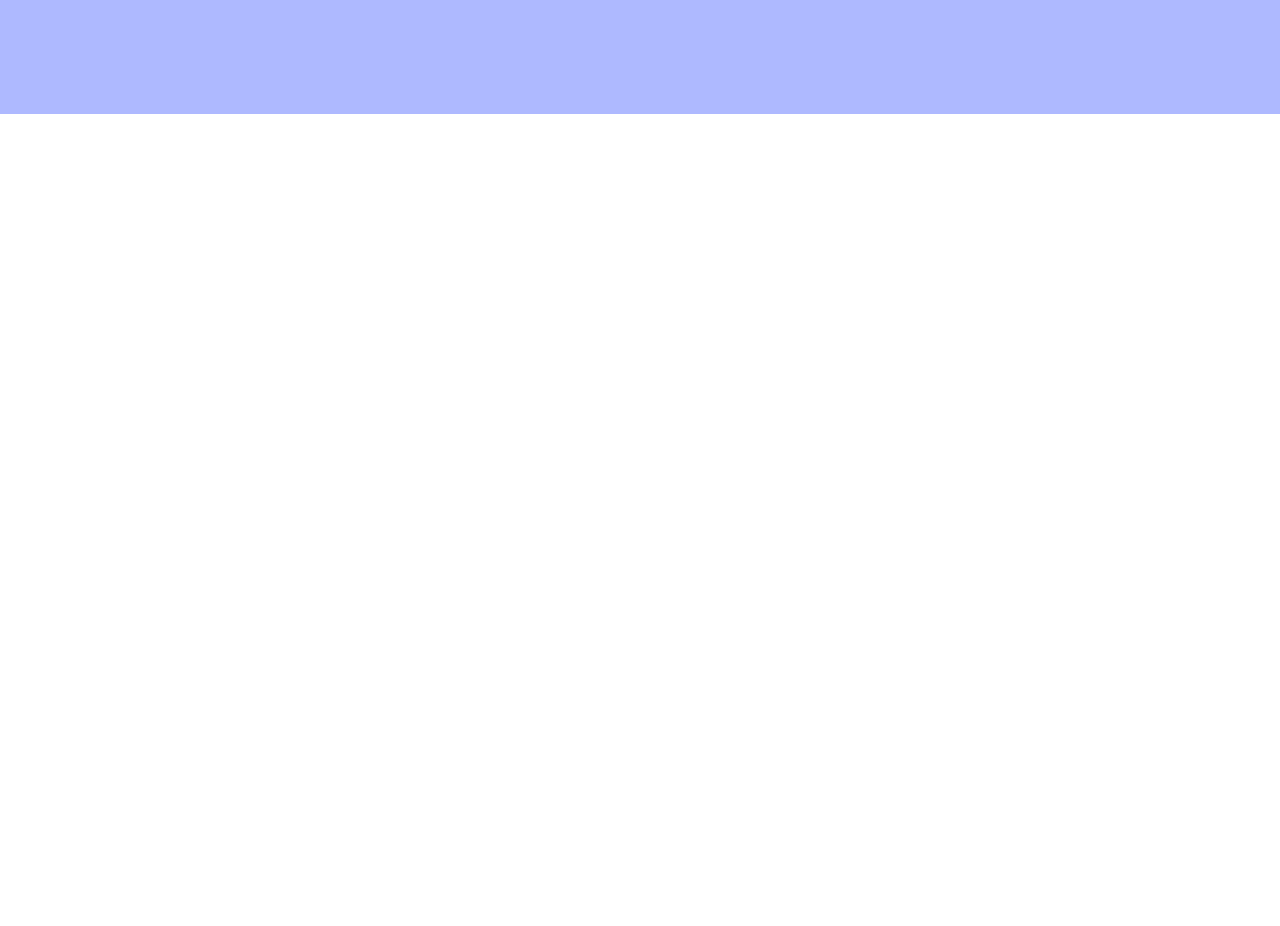
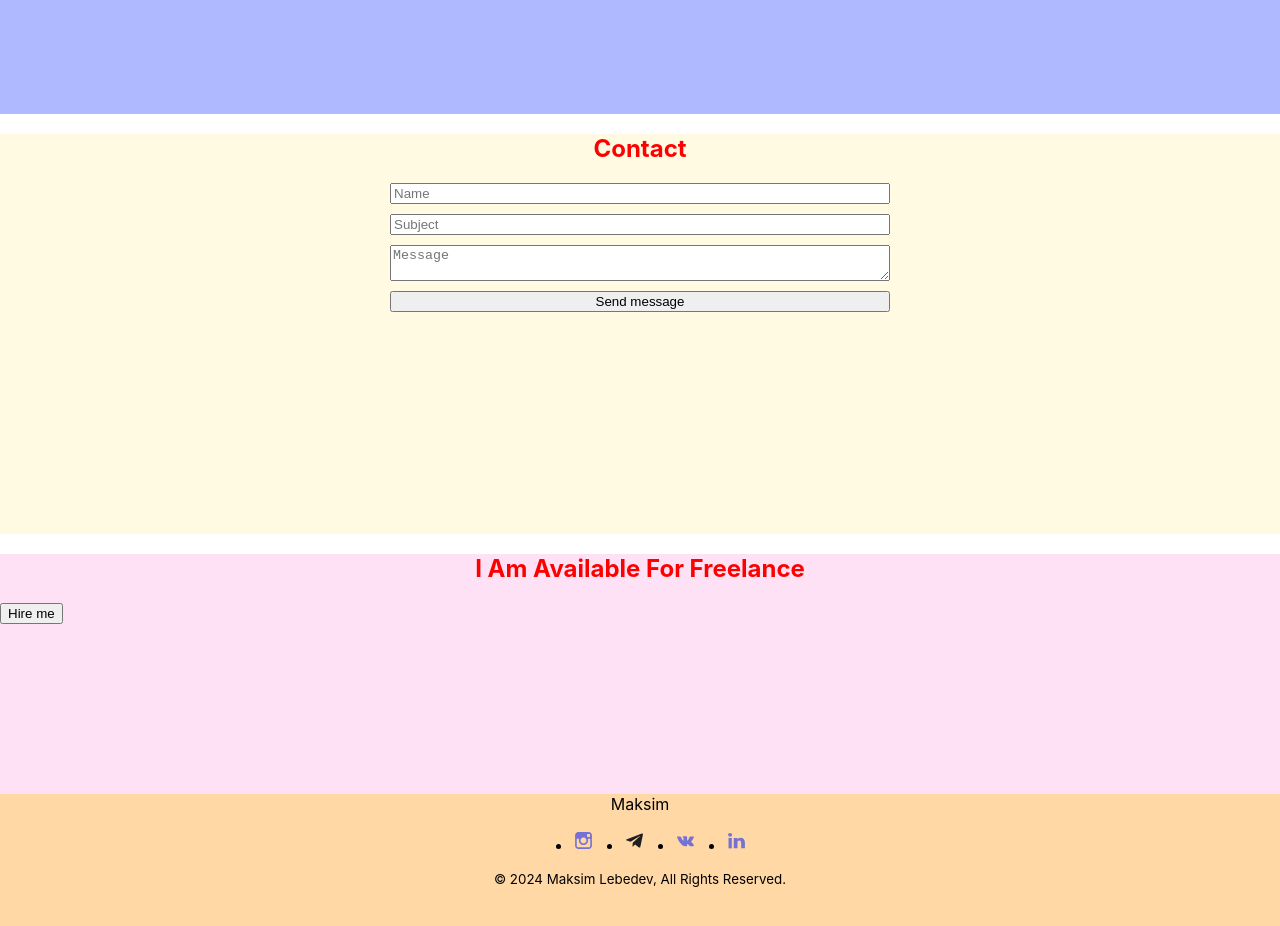
Before and after one commit to MaksLebedev/portfolio, a React app: page / in a window 1280 px wide. Shown: the part 2800-3726 px from the top of the page. Before the commit the page ends 2914 px from the top, so only its background shows below. Built offline with nearby package versions, Linux system fonts and the light colour scheme.

Commit message:
add new components: contact, slogan, footer

```diff
--- a/src/App.tsx
+++ b/src/App.tsx
@@ -5,6 +5,9 @@
 import { Skills } from "./layout/sections/skills/Skills";
 import { Works } from "./layout/sections/works/Works";
 import { Testimony } from "./layout/sections/testimony/Testimony";
+import { Contact } from "./layout/sections/contact/Contact";
+import { Slogan } from "./layout/sections/slogan/Slogan";
+import { Footer } from "./layout/footer/Footer";
 
 function App() {
   return (
@@ -14,6 +17,9 @@
       <Skills />
       <Works />
       <Testimony />
+      <Contact />
+      <Slogan />
+      <Footer />
     </div>
   );
 }
--- /dev/null
+++ b/src/components/Button.tsx
@@ -0,0 +1,3 @@
+import styled from "styled-components"
+
+export const Button = styled.button``
--- /dev/null
+++ b/src/layout/footer/Footer.tsx
@@ -0,0 +1,76 @@
+import React from "react";
+import styled from "styled-components";
+import { SectionTitle } from "../../components/SectionTitle";
+import { Icon } from "../../components/icon/Icon";
+import { FlexWrapper } from "../../components/FlexWrapper";
+
+export const Footer = () => {
+  return (
+    <StyledFooter>
+      <FlexWrapper direction={"column"} align={"center"}>
+        <Name>Maksim</Name>
+        <SocialList>
+          <SocialItem>
+            <SocialLink>
+              <Icon
+                height={"21px"}
+                width={"21px"}
+                viewBox={"0 0 21px 21px"}
+                iconId={"instagram"}
+              />
+            </SocialLink>
+          </SocialItem>
+          <SocialItem>
+            <SocialLink>
+              <Icon
+                height={"21px"}
+                width={"21px"}
+                viewBox={"0 0 21px 21px"}
+                iconId={"telegram"}
+              />
+            </SocialLink>
+          </SocialItem>
+          <SocialItem>
+            <SocialLink>
+              <Icon
+                height={"21px"}
+                width={"21px"}
+                viewBox={"0 0 21px 21px"}
+                iconId={"vk"}
+              />
+            </SocialLink>
+          </SocialItem>
+          <SocialItem>
+            <SocialLink>
+              <Icon
+                height={"21px"}
+                width={"21px"}
+                viewBox={"0 0 21px 21px"}
+                iconId={"linkedIn"}
+              />
+            </SocialLink>
+          </SocialItem>
+        </SocialList>
+        <Copyright>© 2024 Maksim Lebedev, All Rights Reserved.</Copyright>
+      </FlexWrapper>
+    </StyledFooter>
+  );
+};
+
+const StyledFooter = styled.footer`
+  min-height: 20vh;
+  background-color: #ffd8a5;
+`;
+
+const Name = styled.span``;
+
+const SocialList = styled.ul`
+  display: flex;
+  gap: 30px;
+`;
+
+const SocialItem = styled.li``;
+
+const SocialLink = styled.a``;
+
+const Copyright = styled.small``;
--- /dev/null
+++ b/src/layout/sections/contact/Contact.tsx
@@ -0,0 +1,34 @@
+import React from "react";
+import styled from "styled-components";
+import { SectionTitle } from "../../../components/SectionTitle";
+import { Button } from "../../../components/Button";
+
+export const Contact = () => {
+  return (
+    <StyledContact>
+      <SectionTitle>Contact</SectionTitle>
+      <StyledForm>
+        <Field placeholder={"Name"} />
+        <Field placeholder={"Subject"} />
+        <Field as={"textarea"} placeholder={"Message"} />
+        <Button type={"submit"}>Send message</Button>
+      </StyledForm>
+    </StyledContact>
+  );
+};
+
+const StyledContact = styled.section`
+  min-height: 50vh;
+  background-color: #fffae1;
+`;
+
+const StyledForm = styled.form`
+  max-width: 500px;
+  width: 100%;
+  display: flex;
+  flex-direction: column;
+  gap: 10px;
+  margin: 0 auto;
+`;
+
+const Field = styled.input``;
--- /dev/null
+++ b/src/layout/sections/slogan/Slogan.tsx
@@ -0,0 +1,18 @@
+import React from "react";
+import styled from "styled-components";
+import { SectionTitle } from "../../../components/SectionTitle";
+import { Button } from "../../../components/Button";
+
+export const Slogan = () => {
+  return (
+    <StyledSlogan>
+      <SectionTitle>I Am Available For Freelance</SectionTitle>
+      <Button type={'button'}>Hire me</Button>
+    </StyledSlogan>
+  );
+};
+
+const StyledSlogan = styled.section`
+    min-height: 30vh;
+    background-color: #ffe1f5;
+`;
```
